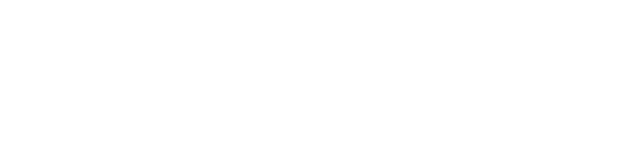
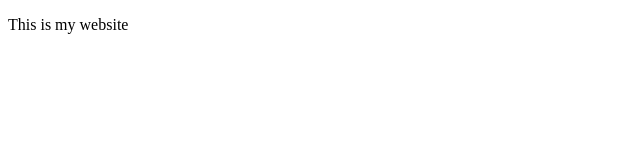
Before and after one commit to ChandanKhaling/tryy, a plain HTML site: page index.html in a window 1280 px wide. Shown: the whole page, without its empty margins (0-640 px from the left). Drawn offline with Linux system fonts and the light colour scheme.

Commit message:
added new css file

```diff
--- /dev/null
+++ b/index.css
@@ -0,0 +1,3 @@
+p{
+    color:rgb(3, 3, 49);
+}
--- a/index.html
+++ b/index.html
@@ -6,6 +6,7 @@
     <title>Document</title>
 </head>
 <body>
+    <p>This is my website</p>
 
 </body>
 </html>
```
